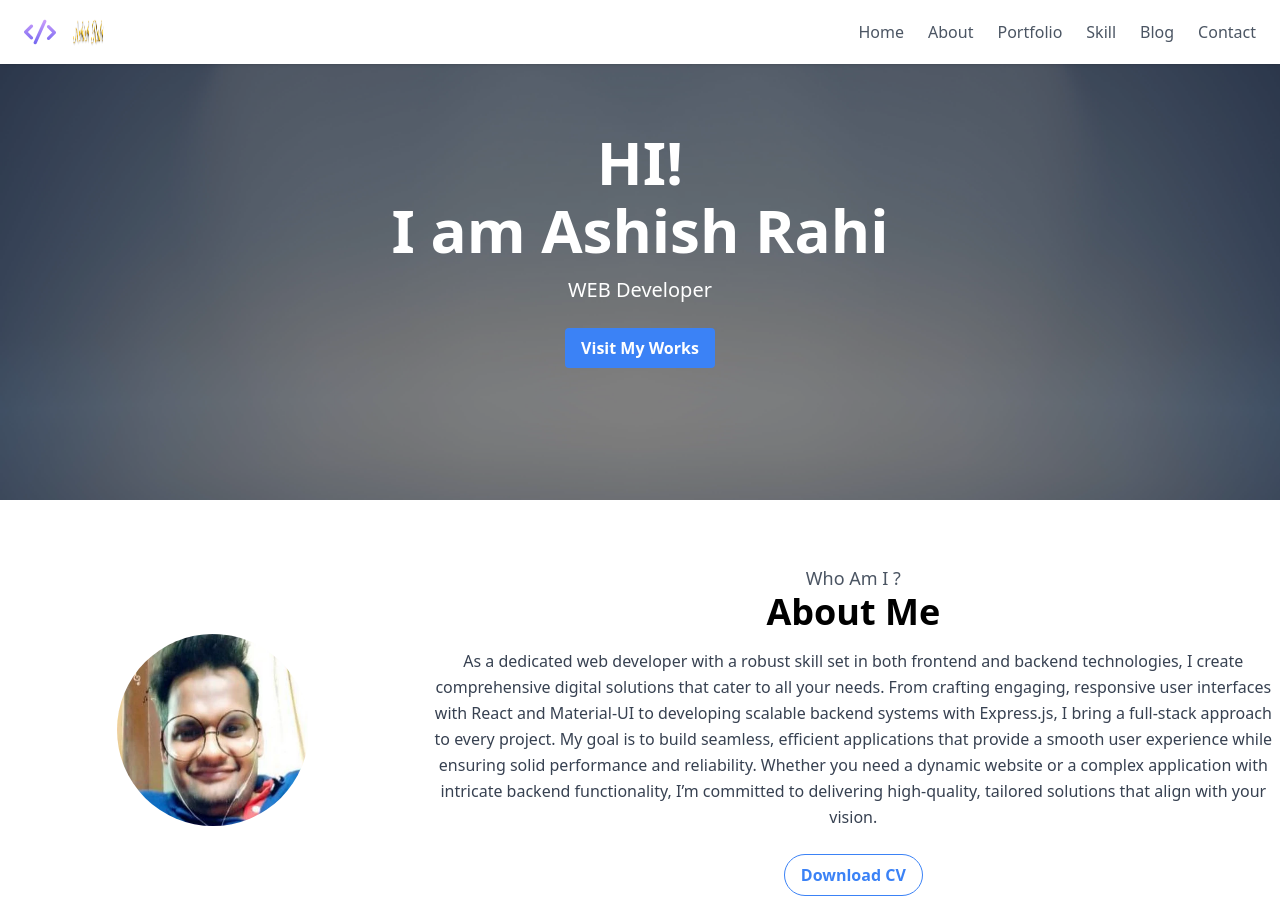
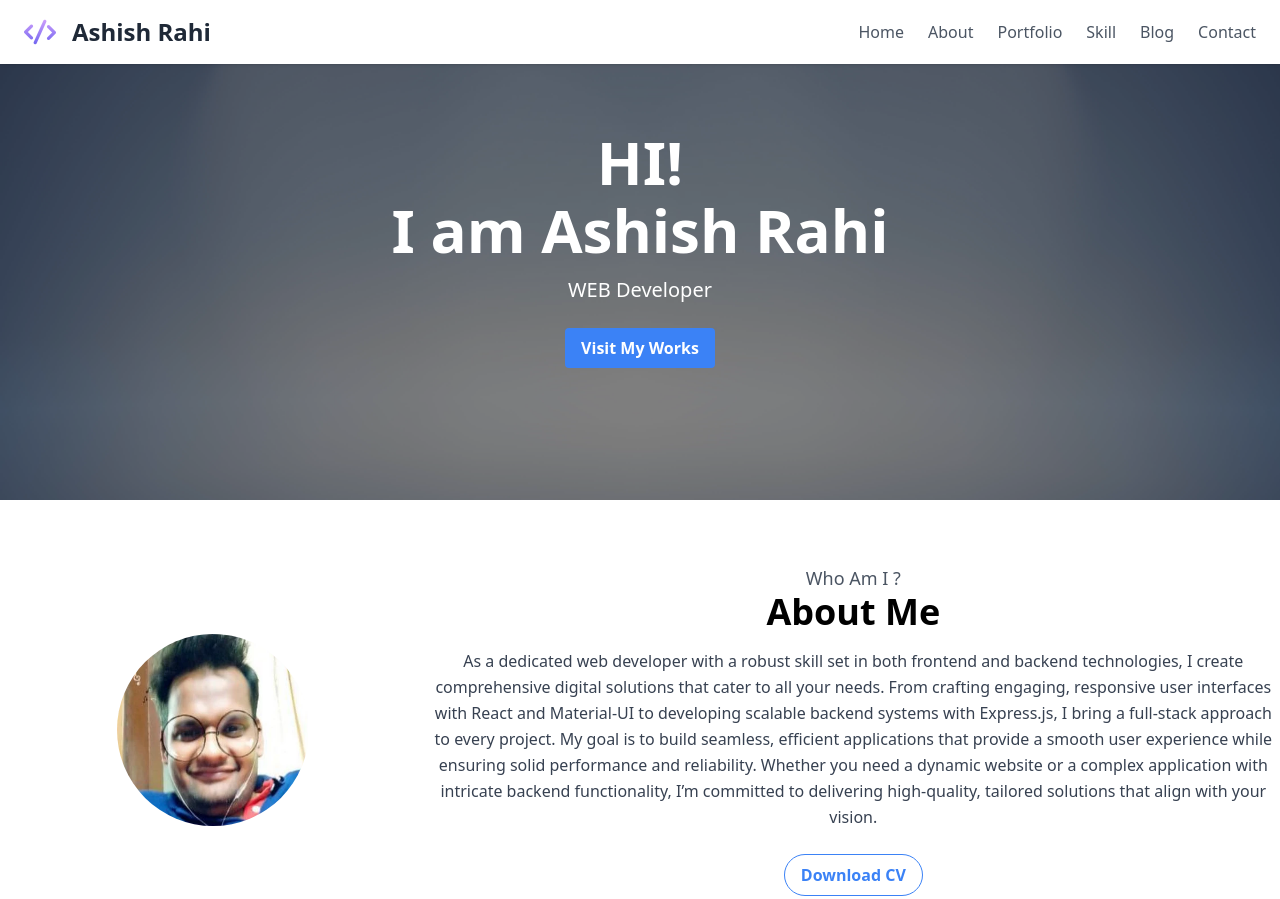
Before and after one commit to ashishrahi/portfolio, a plain HTML site: page index.html in a window 1280 px wide. Shown: the top 899 px of the page. Drawn offline with nearby package versions, Linux system fonts and the light colour scheme; no server answers; files whose address does not match are found by name.

Commit message:
new files

```diff
--- a/index.html
+++ b/index.html
@@ -54,9 +54,8 @@
         <div class="container mx-auto flex justify-between items-center py-4 px-6">
             <div class="flex items-center gap-4">
                 <img src="assets/imgs/code.png" alt="" class="w-8 h-8">
-                <img src="assets/imgs/name.png" alt="" class="w-8 h-8">
 
-                <!-- <a class="text-2xl font-bold text-gray-800" href="#">Ashish Rahi</a> -->
+                <a class="text-2xl font-bold text-gray-800" href="#">Ashish Rahi</a>
             </div>
             <ul class="hidden md:flex space-x-6">
                 <li><a class="text-gray-600 hover:text-blue-500" href="#home">Home</a></li>
```
